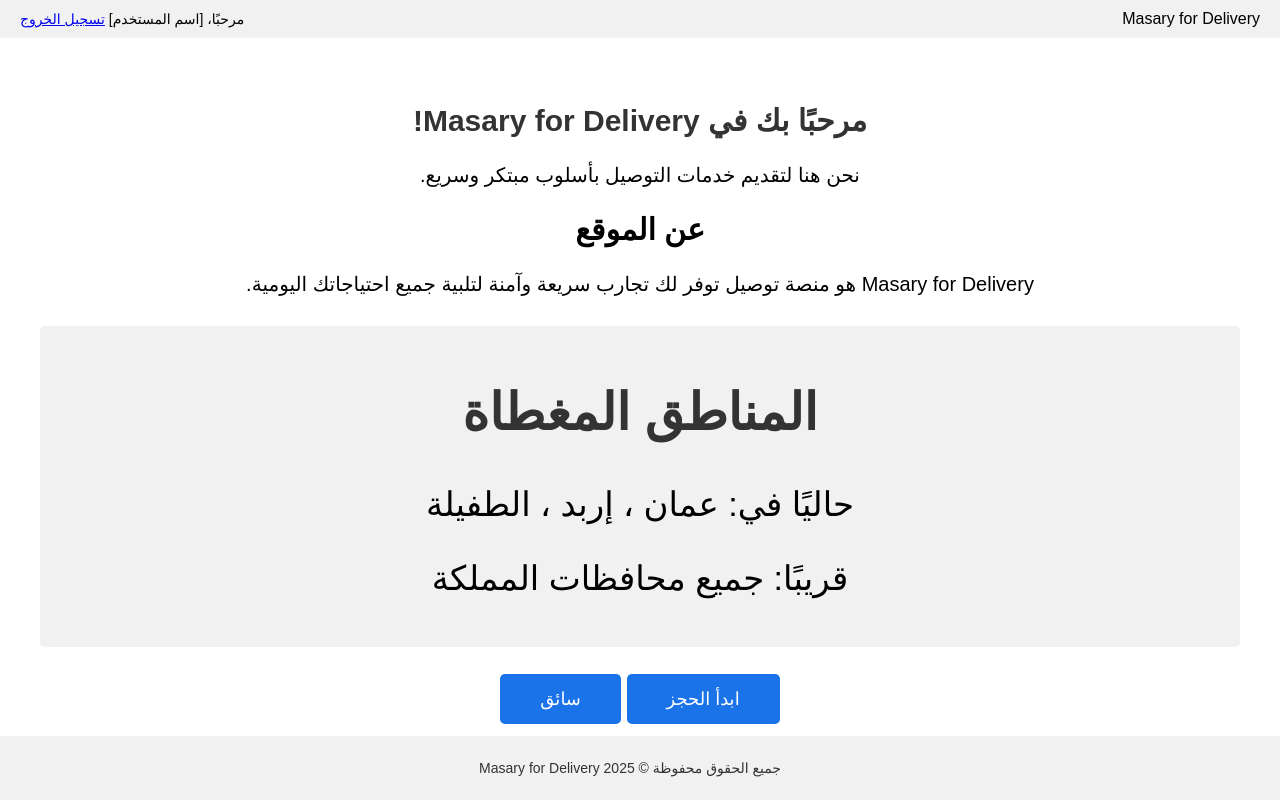
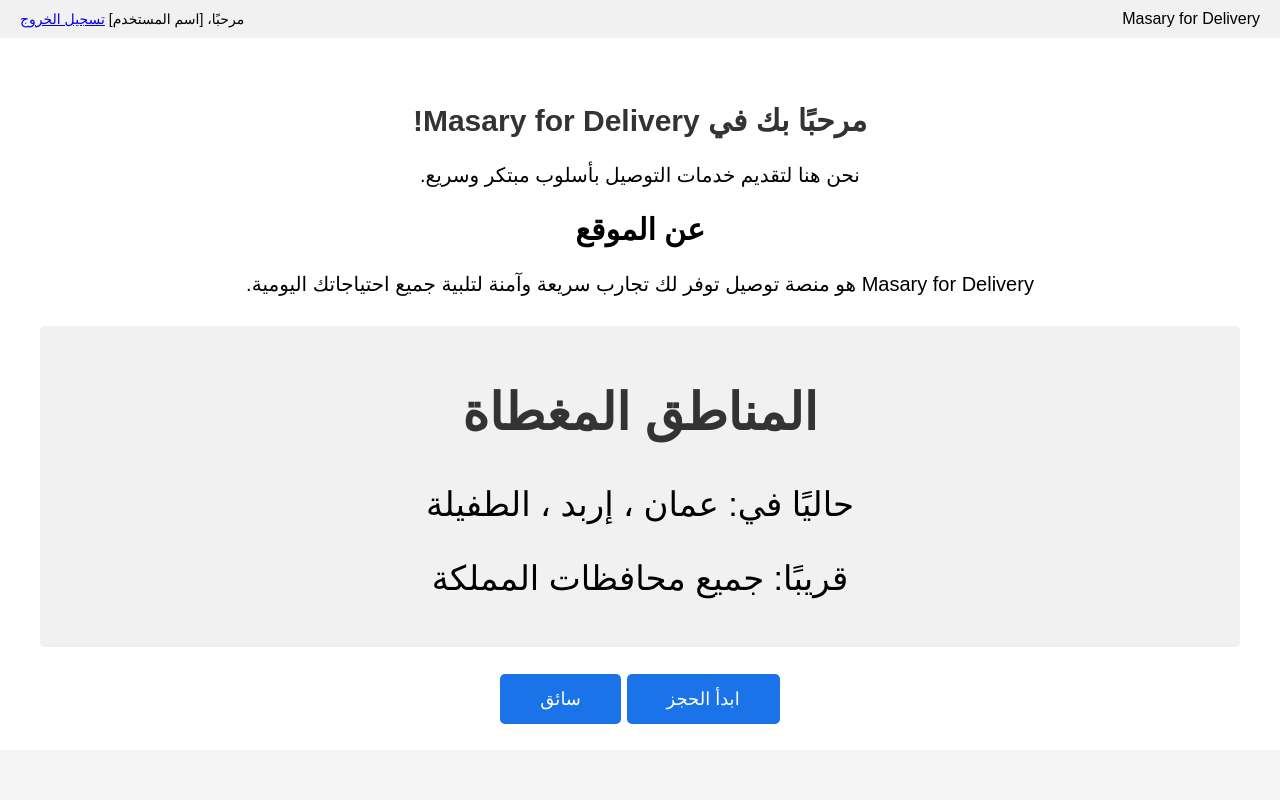
Before and after one commit to YEH10/my_project, a plain HTML site: page main.html in a window 1280 px wide. Drawn offline with Linux system fonts and the light colour scheme.

Commit message:
Update main.html

```diff
--- a/main.html
+++ b/main.html
@@ -52,9 +52,7 @@
 </script>
     </section>
 
-    <footer>
-        <p>جميع الحقوق محفوظة © 2025 Masary for Delivery</p>
-    </footer>
+
 
 </body>
 </html>
```
